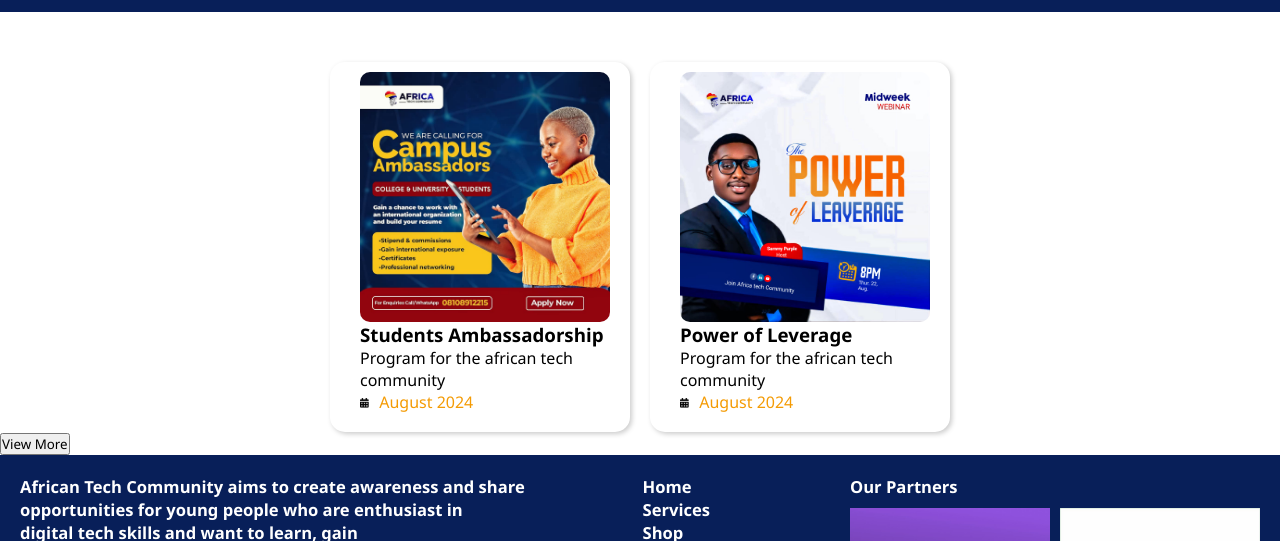
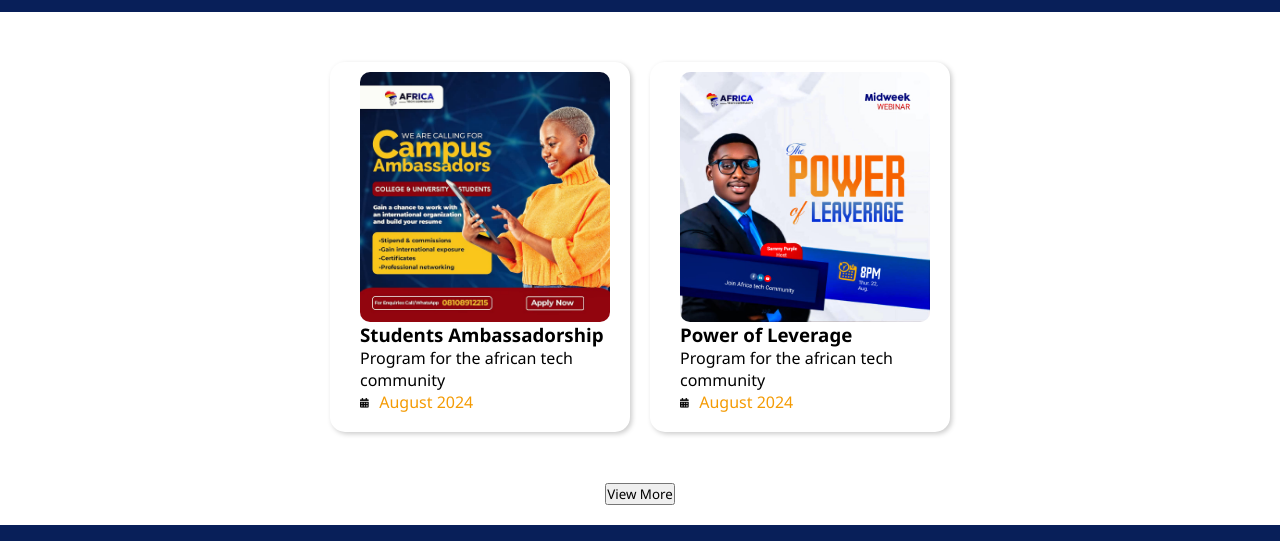
Before and after one commit to Philemon01/African-Tech-Community, a plain HTML site: page events.html in a window 1280 px wide. Shown: the part 210-751 px from the top of the page. Drawn offline with Linux system fonts and the light colour scheme.

Commit message:
Update events.html

```diff
--- a/events.html
+++ b/events.html
@@ -78,9 +78,9 @@
 
     </div>
 
-
-  <button class="viewmore">View More</button>
-
+<div class="container2">
+  <div class="btn1"><a href="https://drive.google.com/drive/folders/1aNrMc3JZpC4MC3XX0HRgzP2jHGe-lzWq"><button class="btn01">View More</button></a></div>
+</div>
 
 
 
```
